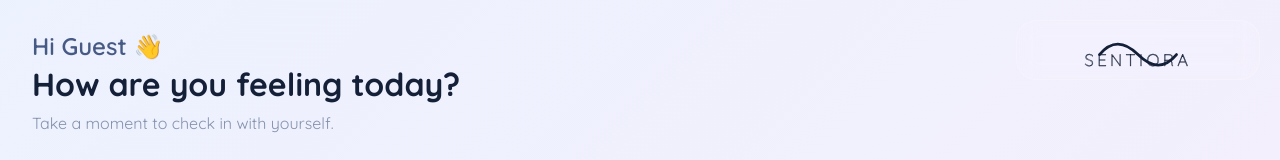
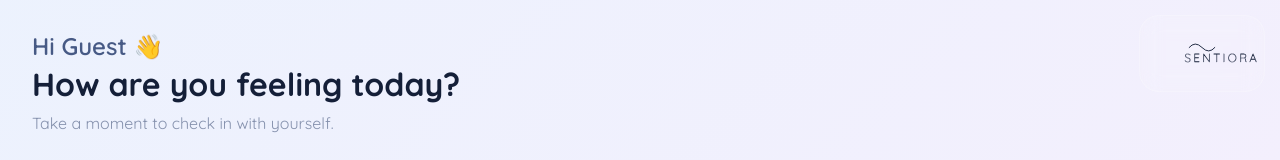
Before and after one commit to all4youd3ar/Sentiora-sensen-_, a React (Vite) app in the folder sentiora-web/: page /signup in a window 1280 px wide. Both pictures are taken after a click on the button "✨ Use Demo Account". Shown: the top 160 px of the page. Built offline with nearby package versions, Linux system fonts and the light colour scheme; no server answers.

Commit message:
feat: add global footer with OpenMoji copyright and Founder credit

```diff
--- a/sentiora-web/src/App.jsx
+++ b/sentiora-web/src/App.jsx
@@ -33,6 +33,7 @@ import GlobalVibeScreen from './components/GlobalVibeScreen';
 
 import AmbienceMixer from './components/AmbienceMixer';
 import Logo from './components/Logo';
+import Footer from './components/Footer';
 
 function MainLayout() {
     const location = useLocation();
@@ -47,30 +48,31 @@ function MainLayout() {
                 <div
                     onClick={() => navigate('/profile')}
                     style={{
-                        position: 'absolute',
-                        top: '20px',
-                        right: '20px',
-                        zIndex: 100,
+                        position: 'fixed', // Changed to fixed to stay visible and predictable
+                        top: '15px',
+                        right: '15px',
+                        zIndex: 1000, // Higher z-index
                         cursor: 'pointer',
                         display: 'flex',
                         alignItems: 'center',
                         gap: '8px',
                         background: 'rgba(255,255,255,0.1)',
-                        padding: '8px 16px',
+                        padding: '4px 12px',
                         borderRadius: '20px',
                         backdropFilter: 'blur(10px)',
                         border: '1px solid rgba(255,255,255,0.2)',
-                        paddingTop: '20px', // Adjust for Logo's SVG positioning
-                        height: '60px',
-                        overflow: 'hidden'
+                        height: 'auto',
+                        minHeight: '40px',
+                        overflow: 'visible' // Don't clip the wave
                     }}
                 >
-                    <div style={{ pointerEvents: 'none', transform: 'scale(0.5)', transformOrigin: 'center' }}>
+                    <div style={{ pointerEvents: 'none', transform: 'scale(0.35)', transformOrigin: 'center', width: '100px', display: 'flex', justifyContent: 'center' }}>
                         <Logo size="small" color="var(--color-text-primary)" />
                     </div>
                 </div>
             )}
             <Outlet />
+            <Footer />
             <BottomNavigation />
             <AmbienceMixer />
         </div>
--- a/sentiora-web/src/components/AmbienceMixer.jsx
+++ b/sentiora-web/src/components/AmbienceMixer.jsx
@@ -63,7 +63,8 @@ export default function AmbienceMixer() {
             <style>{`
                 @media (max-width: 768px) {
                     button[title="Ambience Mixer"] {
-                        bottom: 6rem !important;
+                        bottom: 85px !important;
+                        right: 15px !important;
                     }
                 }
             `}</style>
--- /dev/null
+++ b/sentiora-web/src/components/Footer.jsx
@@ -0,0 +1,41 @@
+import React from 'react';
+
+export default function Footer() {
+    return (
+        <footer style={{
+            padding: 'var(--space-2xl) var(--space-md)',
+            textAlign: 'center',
+            color: 'var(--color-text-secondary)',
+            fontSize: '0.75rem',
+            marginTop: 'var(--space-2xl)',
+            borderTop: '1px solid rgba(255,255,255,0.05)',
+            background: 'linear-gradient(to bottom, transparent, rgba(0,0,0,0.2))'
+        }}>
+            <div style={{ marginBottom: 'var(--space-md)' }}>
+                <p style={{ margin: '0 0 var(--space-xs) 0', opacity: 0.8 }}>
+                    All emojis designed by <a href="https://openmoji.org/" target="_blank" rel="noopener noreferrer" style={{ color: 'var(--color-primary)', textDecoration: 'none' }}>OpenMoji</a>
+                </p>
+                <p style={{ margin: 0, opacity: 0.6, fontSize: '0.7rem' }}>
+                    The open-source emoji and icon project. License: CC BY-SA 4.0
+                </p>
+            </div>
+
+            <div style={{
+                display: 'inline-block',
+                padding: 'var(--space-xs) var(--space-md)',
+                background: 'rgba(255,215,0,0.1)',
+                border: '1px solid rgba(255,215,0,0.2)',
+                borderRadius: '20px',
+                marginTop: 'var(--space-md)'
+            }}>
+                <p style={{ margin: 0, color: '#ffd700', fontWeight: '600', letterSpacing: '0.5px' }}>
+                    CEO & Founder: Mahlale Molefi
+                </p>
+            </div>
+
+            <p style={{ marginTop: 'var(--space-lg)', opacity: 0.4, fontSize: '0.65rem' }}>
+                © {new Date().getFullYear()} Sentiora. All rights reserved.
+            </p>
+        </footer>
+    );
+}
--- a/sentiora-web/src/components/Logo.jsx
+++ b/sentiora-web/src/components/Logo.jsx
@@ -3,8 +3,11 @@ import React from 'react';
 const Logo = ({ size = 'large', color = '#FDFBF7' }) => {
     // Scales for different uses
     const scale = size === 'large' ? 1.5 : size === 'medium' ? 1 : 0.7;
-    const width = 300 * scale;
-    const height = 100 * scale;
+    const baseWidth = 300;
+    const baseHeight = 100;
+
+    // Use scale to determine the maximum size, but allow it to be relative
+    const maxWidth = `${baseWidth * scale}px`;
     const strokeWidth = 8; // Thickness of the wave
 
     return (
@@ -14,28 +17,26 @@ const Logo = ({ size = 'large', color = '#FDFBF7' }) => {
             alignItems: 'center',
             justifyContent: 'center',
             position: 'relative',
-            width: `${width}px`,
-            // height: `${height}px`
+            width: '100%',
+            maxWidth: maxWidth,
+            margin: '0 auto'
         }}>
             {/* Wave SVG */}
             <svg
-                width={width}
-                height={height}
-                viewBox="0 0 300 100"
+                width="100%"
+                viewBox={`0 0 ${baseWidth} ${baseHeight}`}
                 fill="none"
                 xmlns="http://www.w3.org/2000/svg"
                 style={{
-                    position: 'absolute',
-                    top: '-20%',
-                    left: '50%',
-                    transform: 'translateX(-50%)',
-                    zIndex: 1
+                    display: 'block',
+                    height: 'auto',
+                    zIndex: 1,
+                    marginBottom: `-${10 * scale}px` // Pull text closer
                 }}
             >
                 {/* Sine Wave Path: Up, Down, Up */}
                 <path
                     d="M 40 50 Q 90 -10 150 50 Q 210 110 260 50"
-
                     stroke={color}
                     strokeWidth={strokeWidth}
                     strokeLinecap="round"
@@ -46,16 +47,17 @@ const Logo = ({ size = 'large', color = '#FDFBF7' }) => {
             {/* Text */}
             <h1 style={{
                 fontFamily: "'Quicksand', sans-serif",
-                fontSize: `${3 * scale}rem`,
-                fontWeight: '300', // Light/Regular for that outlined feel (simulated with standard font for now)
+                fontSize: `clamp(1.5rem, ${3 * scale}rem, 10vw)`, // Use clamp for better control
+                fontWeight: '300',
                 letterSpacing: '0.2em',
-                color: 'transparent', // Transparent fill
-                WebkitTextStroke: `1px ${color}`, // Outline effect
+                color: 'transparent',
+                WebkitTextStroke: `1px ${color}`,
                 textTransform: 'uppercase',
                 margin: 0,
-                marginTop: `${20 * scale}px`, // Push text down below the wave
                 zIndex: 2,
-                position: 'relative'
+                position: 'relative',
+                textAlign: 'center',
+                width: '100%'
             }}>
                 Sentiora
             </h1>
--- a/sentiora-web/src/components/MusicPlayer.jsx
+++ b/sentiora-web/src/components/MusicPlayer.jsx
@@ -214,8 +214,8 @@ const MusicPlayer = () => {
 
         @media (max-width: 768px) {
           .music-player-container {
-            bottom: 5rem; /* Above bottom nav */
-            left: 1rem;
+            bottom: 85px; /* Above BottomNavigation (usually ~70-80px high) */
+            left: 15px;
           }
         }
       `}</style>
```
Lines whose indentation alone changed are shown as unchanged.
